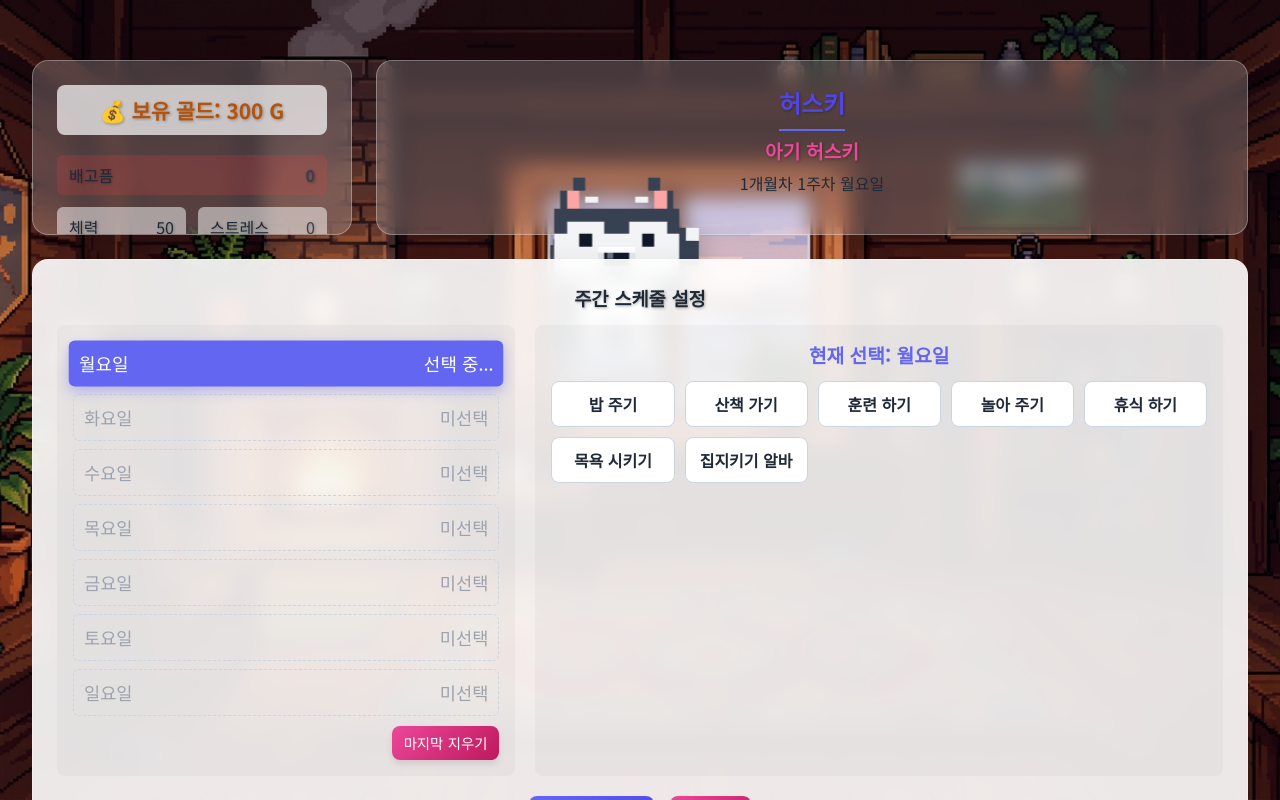
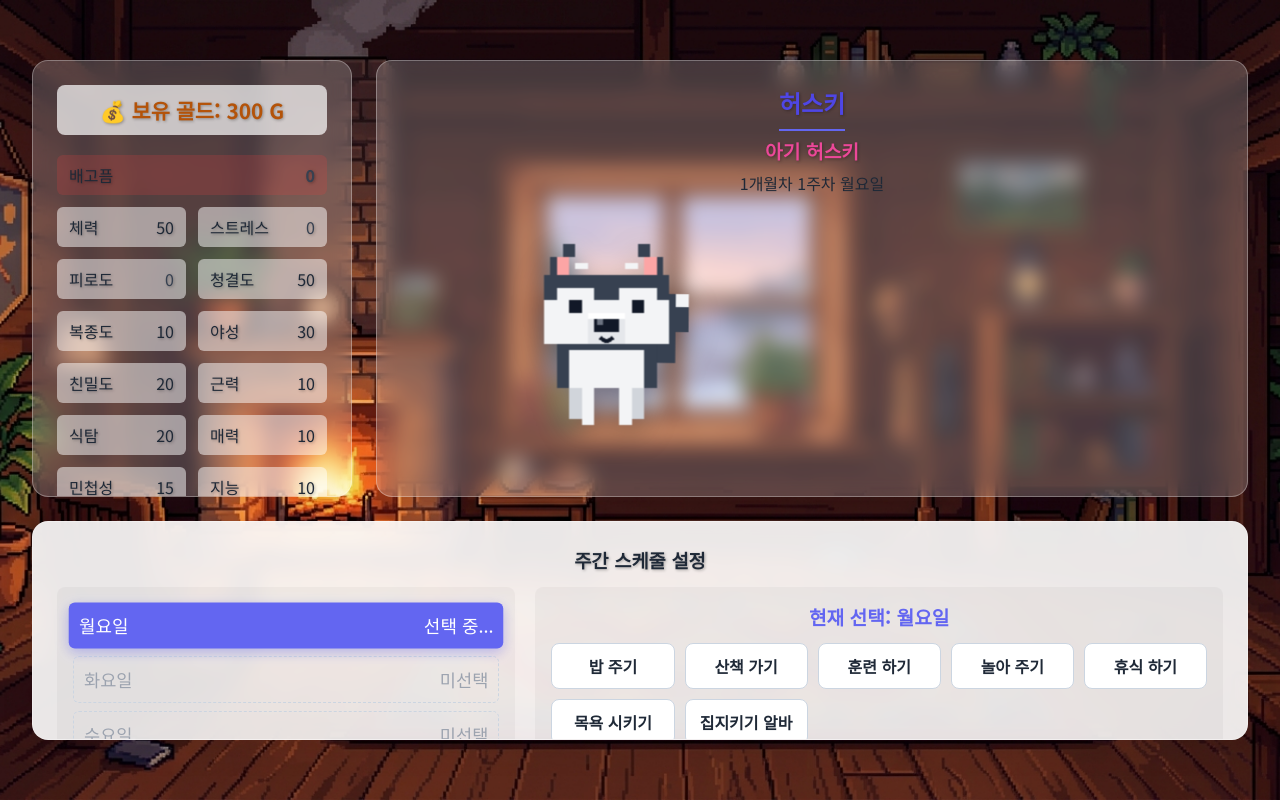
Before and after one commit to dlawodnjs/HUSKY-GAME, a plain HTML site: page index.html in a window 1280 px wide. Both pictures are taken after a click on the button "게임 시작". Drawn offline with Linux system fonts and the light colour scheme.

Commit message:
Fix schedule panel height proportion

```diff
--- a/css/styles.css
+++ b/css/styles.css
@@ -124,7 +124,7 @@ h1, h2, h3 {
 .app-layout {
     display: grid;
     grid-template-columns: 320px 1fr;
-    grid-template-rows: 1fr auto;
+    grid-template-rows: 2fr 1fr;
     grid-template-areas:
         "stats stage"
         "schedule schedule";
@@ -361,6 +361,8 @@ h1, h2, h3 {
 .schedule-panel {
     grid-area: schedule;
     width: 100%;
+    height: 100%;
+    overflow-y: auto;
     background: rgba(255,255,255,0.9);
 }
 
```
